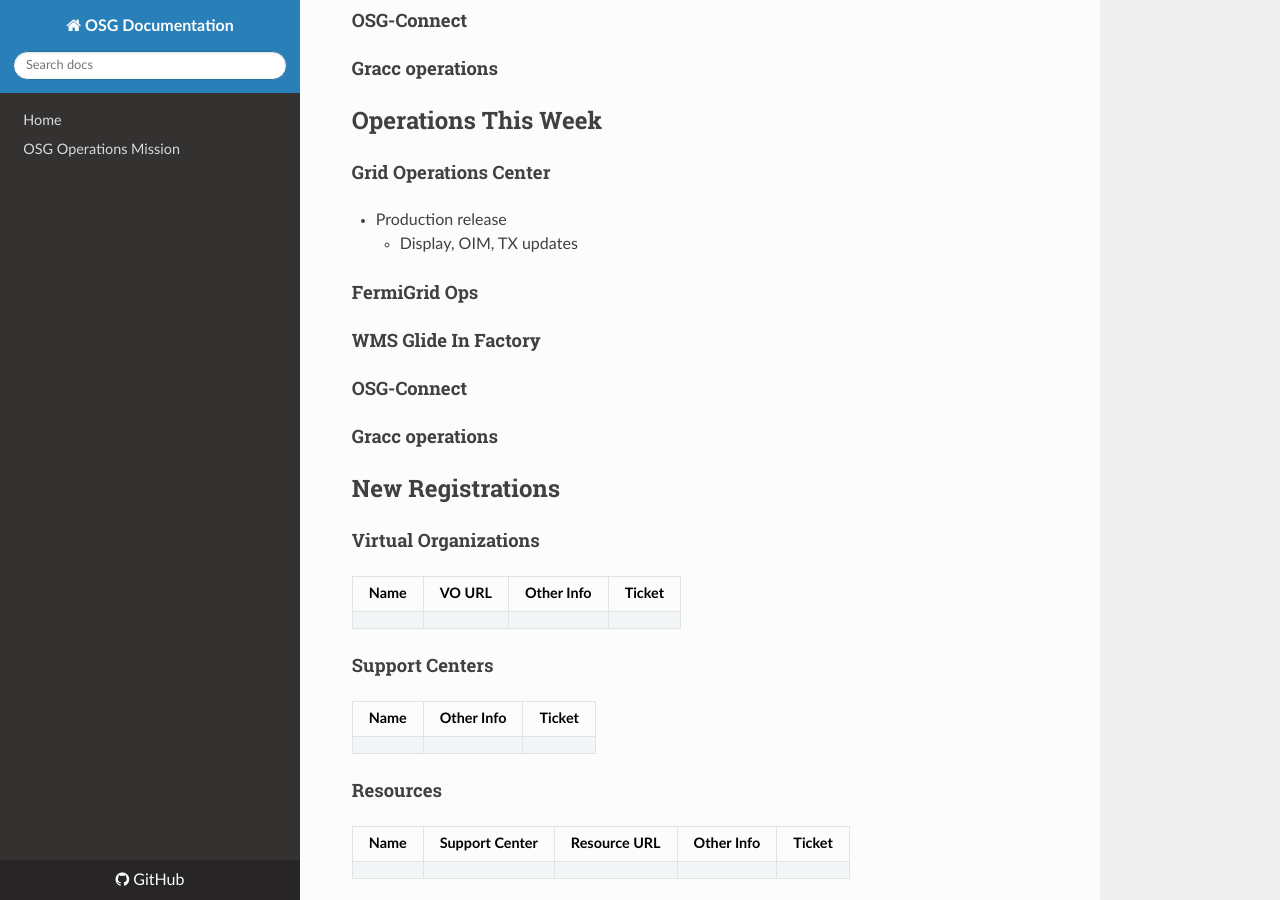
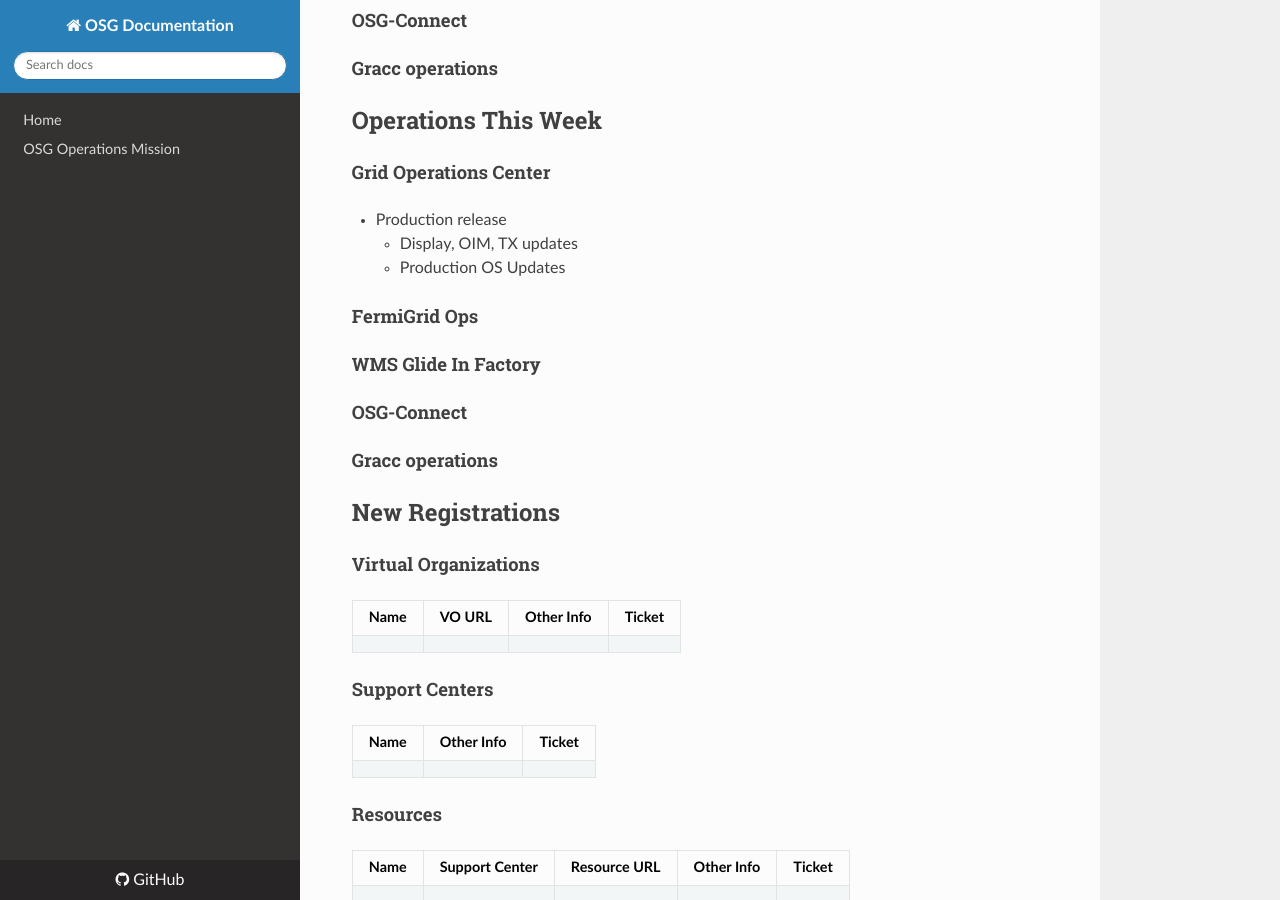
Before and after one commit to osg-htc/operations, an MkDocs documentation site: the page built from docs/WeeklyMinutes/24Apr2017.md, in a window 1280 px wide and 900 px high, scrolled down 1532 px. Built offline with MkDocs 1.6.1, drawn with Linux system fonts in a browser that asks for light colours; nearby versions of some CDN libraries; old or Windows-style settings are respelled for this version of MkDocs.

Commit message:
Added OS updated

```diff
--- a/docs/WeeklyMinutes/24Apr2017.md
+++ b/docs/WeeklyMinutes/24Apr2017.md
@@ -31,6 +31,7 @@
 #### Grid Operations Center
    * Production release
       * Display, OIM, TX updates
+      * Production OS Updates
 
 #### FermiGrid Ops
 
```
